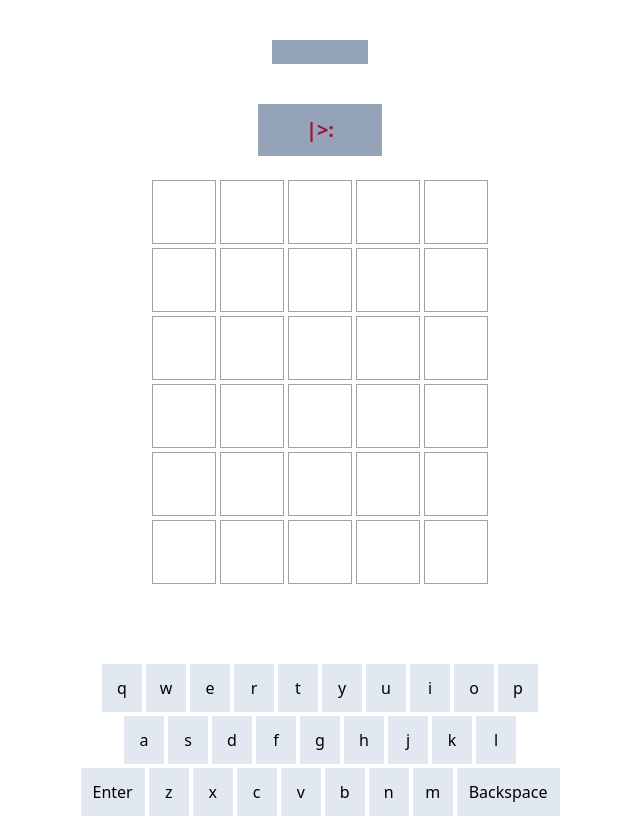
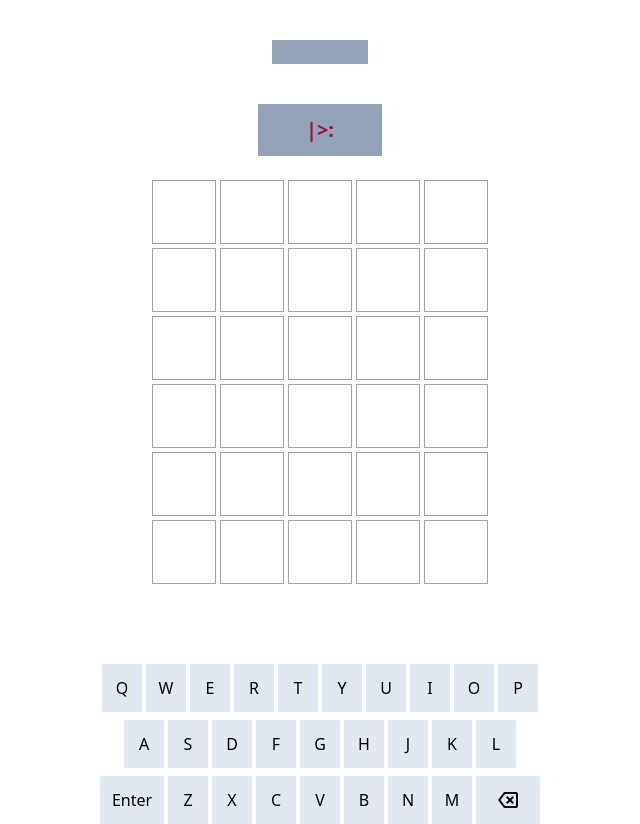
Before and after one commit to ivan40kalpazan40/WORD-GAME, a React (Create React App) app: page / in a window 1280 px wide. Shown: the whole page, without its empty margins (320-960 px from the left). Built offline with nearby package versions, Linux system fonts and the light colour scheme; no server answers.

Commit message:
add icon for backspace btn and some style fixes

```diff
--- a/public/index.html
+++ b/public/index.html
@@ -23,6 +23,10 @@
       work correctly both with client-side routing and a non-root public URL.
       Learn how to configure a non-root public URL by running `npm run build`.
     -->
+    <link
+      rel="stylesheet"
+      href="https://fonts.googleapis.com/css2?family=Material+Symbols+Outlined:opsz,wght,FILL,GRAD@24,400,0,0"
+    />
     <title>WORDLE</title>
   </head>
   <body>
--- a/src/components/keyboard/KeyPad.jsx
+++ b/src/components/keyboard/KeyPad.jsx
@@ -6,7 +6,7 @@ import TopLine from './Pads/TopLine';
 
 const KeyPad = ({ pad }) => {
   return (
-    <div className='flex flex-col mt-20 items-center gap-1'>
+    <div className='flex flex-col mt-20 items-center gap-2'>
       <TopLine />
       <MidLine />
       <div className='flex'>
--- a/src/components/keyboard/Pads/Backspace.jsx
+++ b/src/components/keyboard/Pads/Backspace.jsx
@@ -1,5 +1,9 @@
 const Backspace = () => {
-  return <div className='bg-slate-200 p-3'>Backspace</div>;
+  return (
+    <div className='bg-slate-200 p-3 w-16 flex justify-center'>
+      <span class='material-symbols-outlined'>backspace</span>
+    </div>
+  );
 };
 
 export default Backspace;
--- a/src/components/keyboard/Pads/BottomLine.jsx
+++ b/src/components/keyboard/Pads/BottomLine.jsx
@@ -1,9 +1,13 @@
+import { unifyString } from '../../../utils/helpers';
+
 const BottomLine = () => {
   const line = 'zxcvbnm'.split('');
   return (
     <div className='flex gap-1 mx-1'>
       {line.map((char) => (
-        <div className='bg-slate-200 p-3 w-10 flex justify-center'>{char}</div>
+        <div className='bg-slate-200 p-3 w-10 flex justify-center font-medium'>
+          {unifyString(char, 'display')}
+        </div>
       ))}
     </div>
   );
--- a/src/components/keyboard/Pads/Enter.jsx
+++ b/src/components/keyboard/Pads/Enter.jsx
@@ -1,7 +1,5 @@
 const Enter = () => {
-  return (
-    <div className="bg-slate-200 p-3">Enter</div>
-  )
-}
+  return <div className='bg-slate-200 p-3 w-16 flex justify-center'>Enter</div>;
+};
 
-export default Enter
+export default Enter;
--- a/src/components/keyboard/Pads/MidLine.jsx
+++ b/src/components/keyboard/Pads/MidLine.jsx
@@ -1,9 +1,12 @@
+import { unifyString } from '../../../utils/helpers';
 const MidLine = () => {
   const line = 'asdfghjkl'.split('');
   return (
     <div className='flex gap-1'>
       {line.map((char) => (
-        <div className='bg-slate-200 p-3 w-10 flex justify-center'>{char}</div>
+        <div className='bg-slate-200 p-3 w-10 flex justify-center font-medium'>
+          {unifyString(char, 'display')}
+        </div>
       ))}
     </div>
   );
--- a/src/components/keyboard/Pads/TopLine.jsx
+++ b/src/components/keyboard/Pads/TopLine.jsx
@@ -1,9 +1,12 @@
+import { unifyString } from '../../../utils/helpers';
 const TopLine = () => {
   const line = 'qwertyuiop'.split('');
   return (
     <div className='flex gap-1'>
       {line.map((char) => (
-        <div className='bg-slate-200 p-3 w-10 flex justify-center'>{char}</div>
+        <div className='bg-slate-200 p-3 w-10 flex justify-center font-medium'>
+          {unifyString(char, 'display')}
+        </div>
       ))}
     </div>
   );
```
